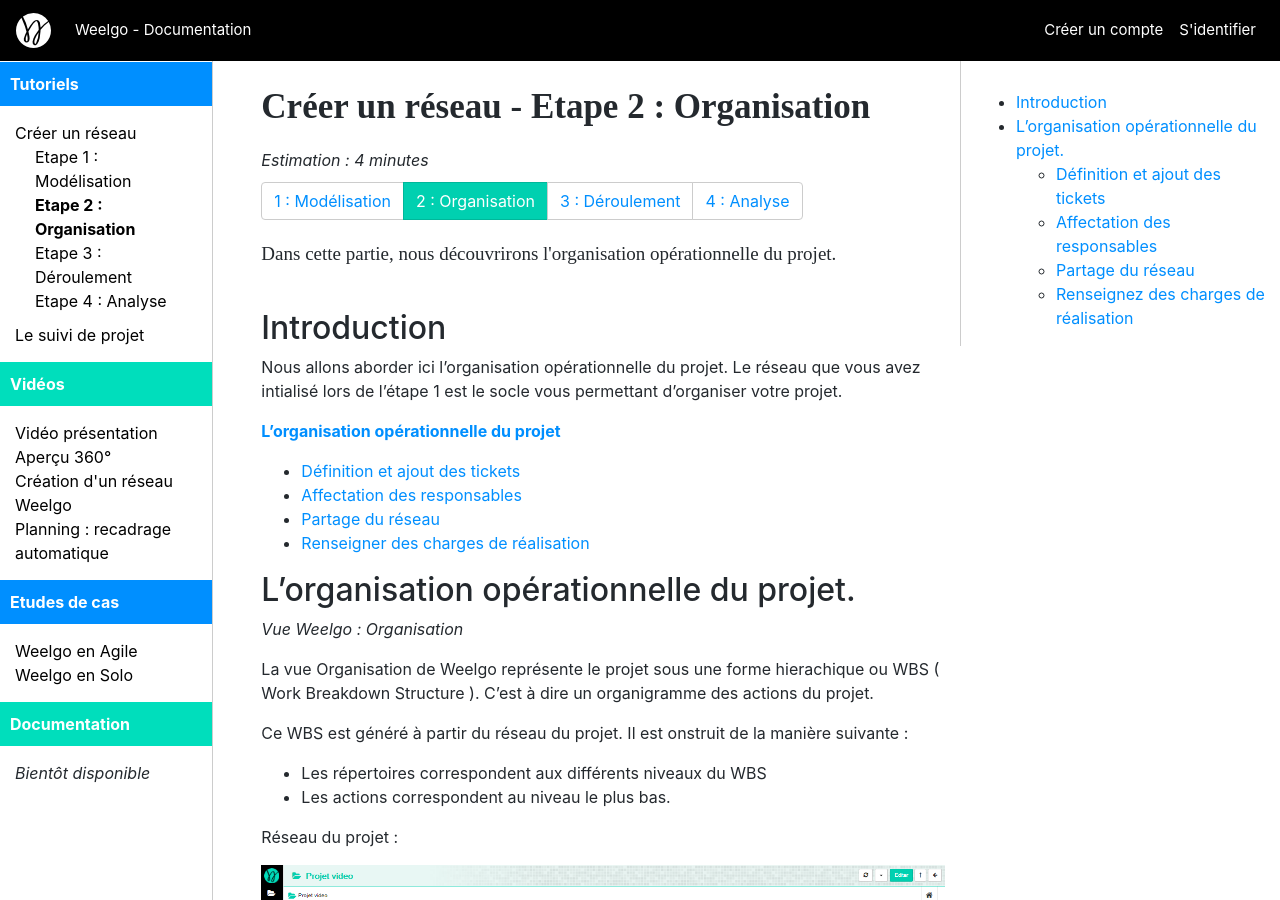
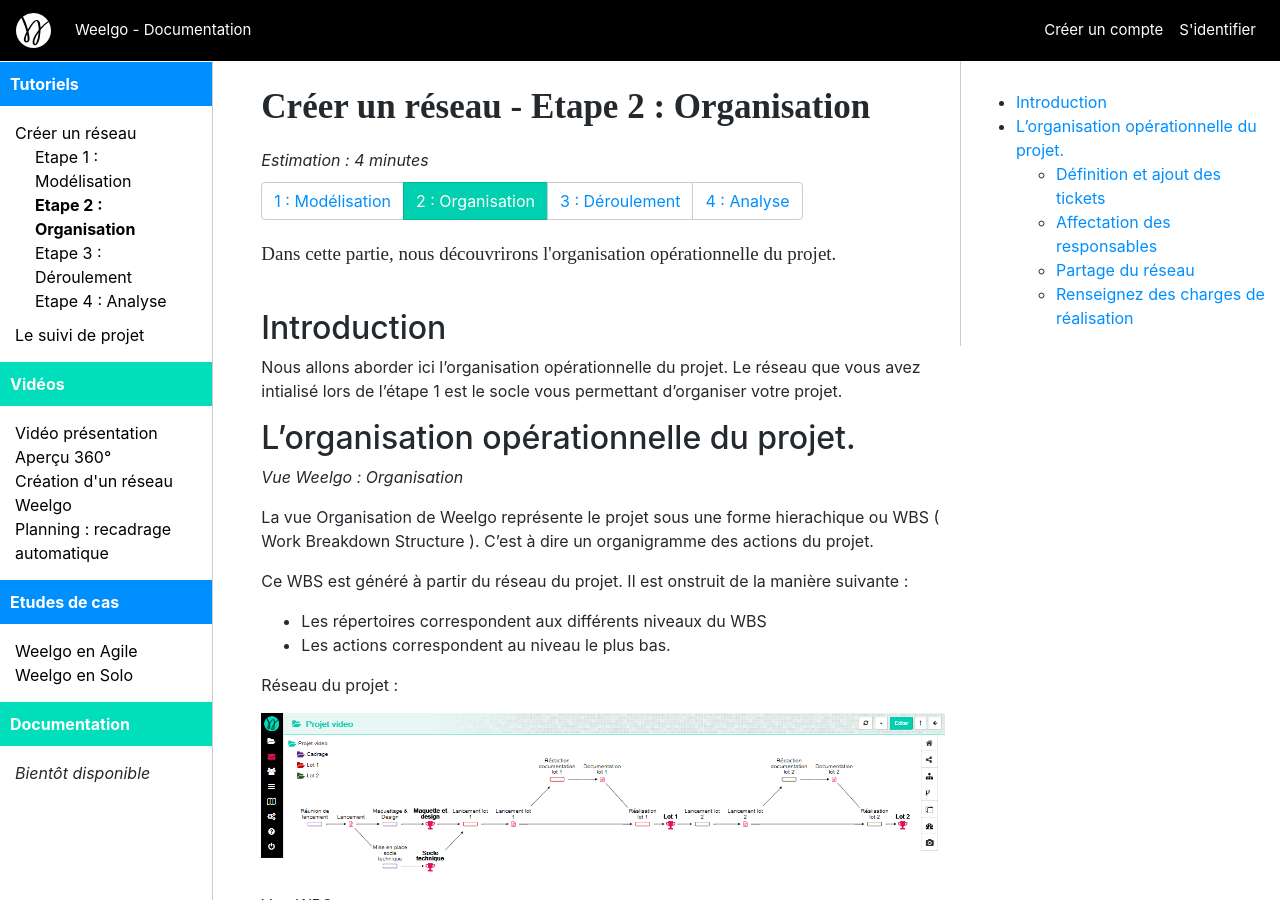
Before and after one commit to Weelgo/weelgo.github.io, a Jekyll site: the page built from fr/tutoriels/creationReseau_etp2_organisation.md, in a window 1280 px wide and 900 px high. Built offline with Jekyll 4.4.1, drawn with Linux system fonts in a browser that asks for light colours.

Commit message:
Update creationReseau_etp2_organisation.md

```diff
--- a/fr/tutoriels/creationReseau_etp2_organisation.md
+++ b/fr/tutoriels/creationReseau_etp2_organisation.md
@@ -10,16 +10,7 @@
 
 ## Introduction
 
-
 Nous allons aborder ici l'organisation opérationnelle du projet. Le réseau que vous avez intialisé lors de l'étape 1 est le socle vous permettant d'organiser votre projet.
-
-
-__[L'organisation opérationnelle du projet](#organisationProjet)__
-+ [Définition et ajout des tickets](#ajoutTickets)
-+ [Affectation des responsables](#affectationResp)
-+ [Partage du réseau](#partageReseau)
-+ [Renseigner des charges de réalisation](#chargeReal)
-
 
 ## L'organisation opérationnelle du projet.
 
```
